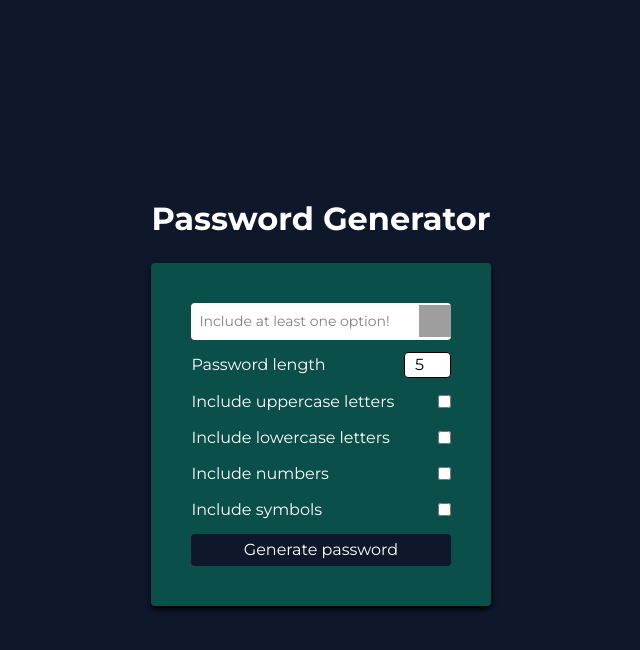
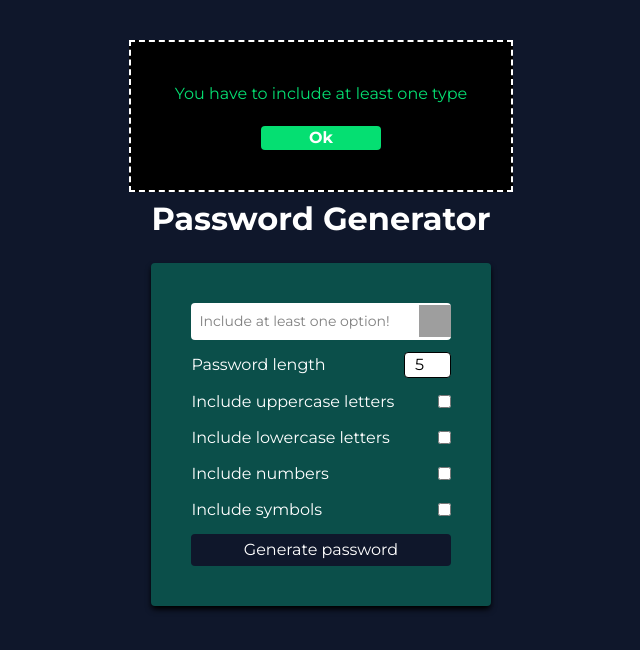
Before and after one commit to joaootaviofm/react-password-generator, a React (Vite) app: page / in a window 1280 px wide. Both pictures are taken after typing "5" into the empty fields and a click on the button "Generate password". Shown: the top 650 px of the page, without its empty margins (319-959 px from the left). Built offline with nearby package versions, Linux system fonts and the light colour scheme; grey boxes are pictures that could not be loaded.

Commit message:
added new component to show error

```diff
--- /dev/null
+++ b/src/IncludeOptionError.css
@@ -0,0 +1 @@
+@import "tailwindcss"
--- /dev/null
+++ b/src/IncludeOptionError.jsx
@@ -0,0 +1,18 @@
+import { useState } from 'react'
+
+
+export default function IncludeOptionError(){
+
+    const [showDiv, setShowDiv] = useState(true)
+
+    if(!showDiv) return null;
+
+    return(
+        <>
+            <div className="text-green-400 border-white border-dashed bg-black border-2 text-center w-96 p-10 fixed top-10 left-1/2 -translate-x-1/2">
+                <p>You have to include at least one type</p>
+                <button onClick={() => setShowDiv(false)} className="cursor-pointer bg-green-400 text-white font-bold w-[120px] rounded mt-5 hover:opacity-80 transition-opacity duration-75">Ok</button>
+            </div>
+        </>
+    )
+}
--- a/src/Password.jsx
+++ b/src/Password.jsx
@@ -1,4 +1,5 @@
 import { useState } from 'react'
+import IncludeOptionError from './IncludeOptionError'
 
 export default function Password(){
 
@@ -8,6 +9,7 @@ export default function Password(){
     const [includeNumbers, setIncludeNumbers] = useState(false)
     const [includeSymbols, setIncludeSymbols] = useState(false)
     const [passwordInput, setPasswordInput] = useState("Password")
+    const [includeOptError, setIncludeOptError] = useState(false)
 
     const UpperCaseLetters = "QWERTYUIOPASDFGHJKLZXCVBNM"
     const LowerCaseLetters = "qwertyuiopasdfghjklzxcvbnm"
@@ -17,8 +19,11 @@ export default function Password(){
     let password = ""
     function generatePassword(){
         let generatedString = ""
-
         if(!includeUpperCase && !includeLowerCase && !includeNumbers && !includeSymbols){
+            setIncludeOptError(true)
+            setTimeout(() => {
+                setIncludeOptError(false)
+            },5000)
             return setPasswordInput("Include at least one option!")
         }
         if(passwordLength == 0){
@@ -93,6 +98,7 @@ export default function Password(){
 
     return(
         <div>
+            {includeOptError ? <IncludeOptionError/> : ""}
             <h1 className="text-center font-bold text-white text-[2rem] mb-5">Password Generator</h1>
             <div className="flex flex-col gap-3 text-white bg-teal-900 rounded p-10 shadow-md shadow-black">
                 <div onClick={copyToClipboard} className='flex flex-row items-center relative justify-center'>
```
